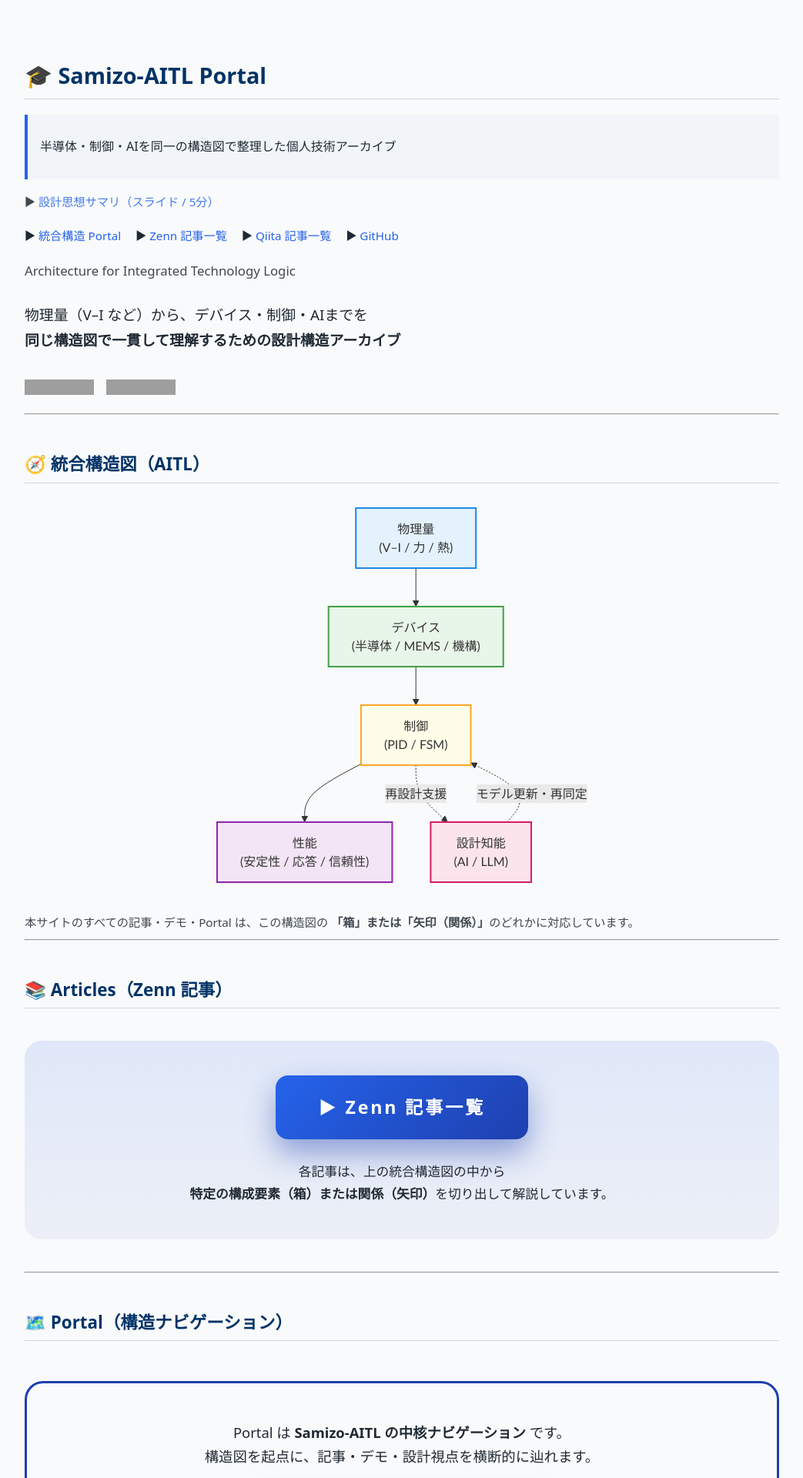
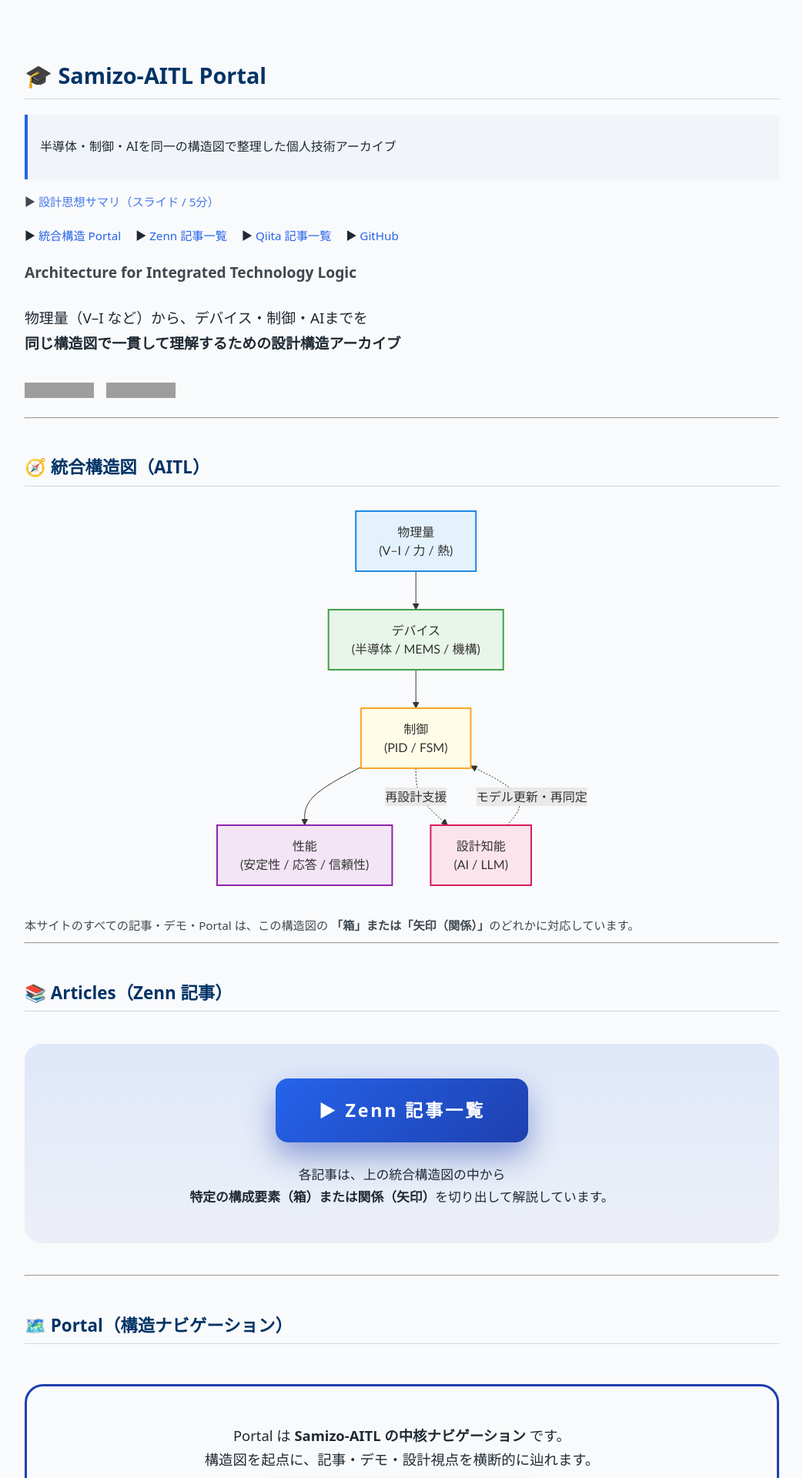
Before and after one commit to Samizo-AITL/Samizo-AITL.github.io, a Jekyll site: the page built from index.md, in a window 1280 px wide. Shown: the top 1920 px of the page at 77% size, without its empty margins (118-1161 px from the left). Built offline with Jekyll 4.4.1, drawn with Linux system fonts in a browser that asks for light colours; grey boxes are pictures that could not be loaded.

Commit message:
Update index.md

```diff
--- a/index.md
+++ b/index.md
@@ -20,8 +20,8 @@
   ▶ <a href="https://github.com/Samizo-AITL">GitHub</a>
 </div>
 
-<span style="font-size:1.05em; opacity:0.85;">
-Architecture for Integrated Technology Logic
+<span style="font-size:1.2em; opacity:0.85;">
+<strong>Architecture for Integrated Technology Logic</strong>
 </span>
 
 <div style="margin:1.4em 0 1.8em 0; font-size:1.18em; line-height:1.75;">
```
